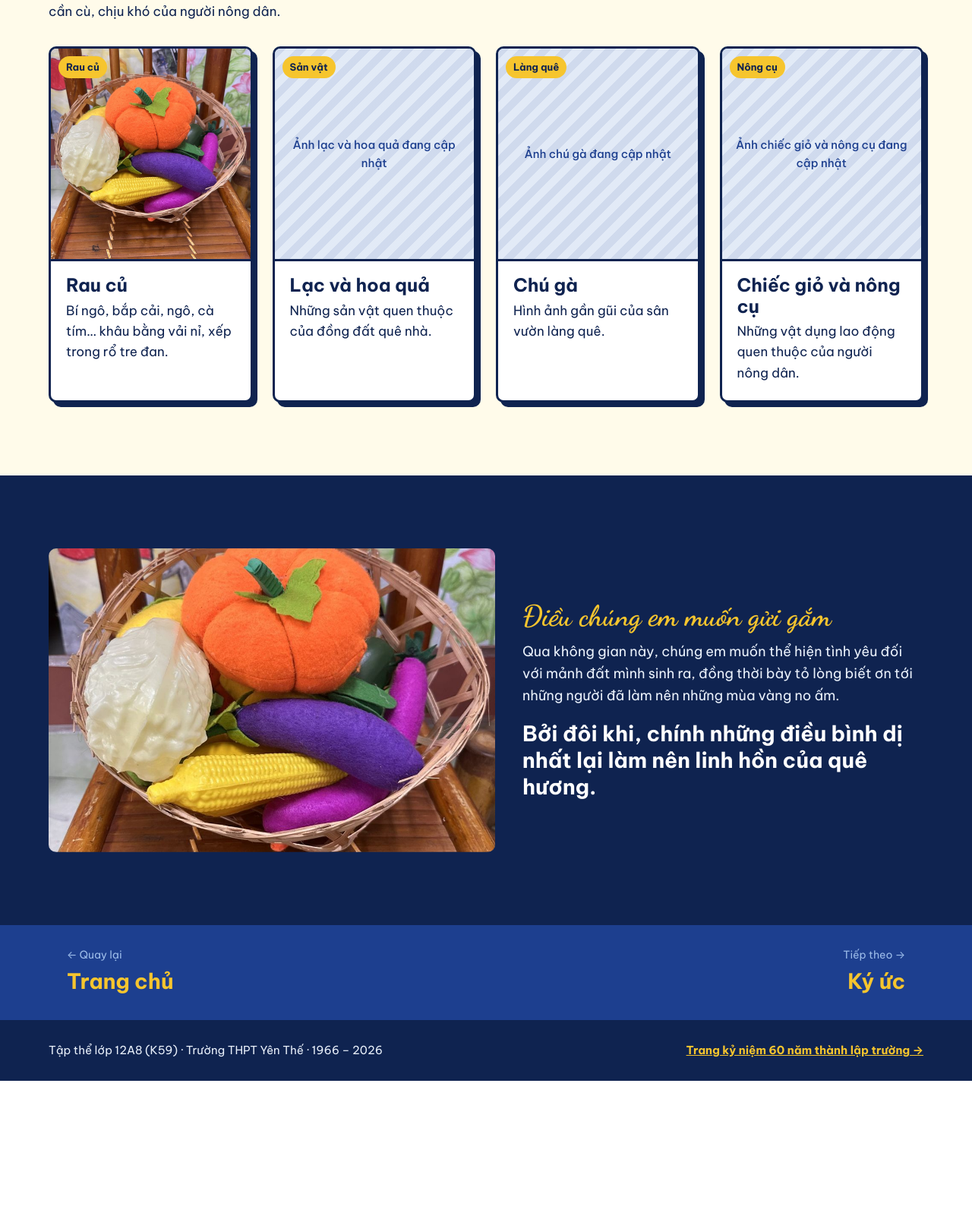
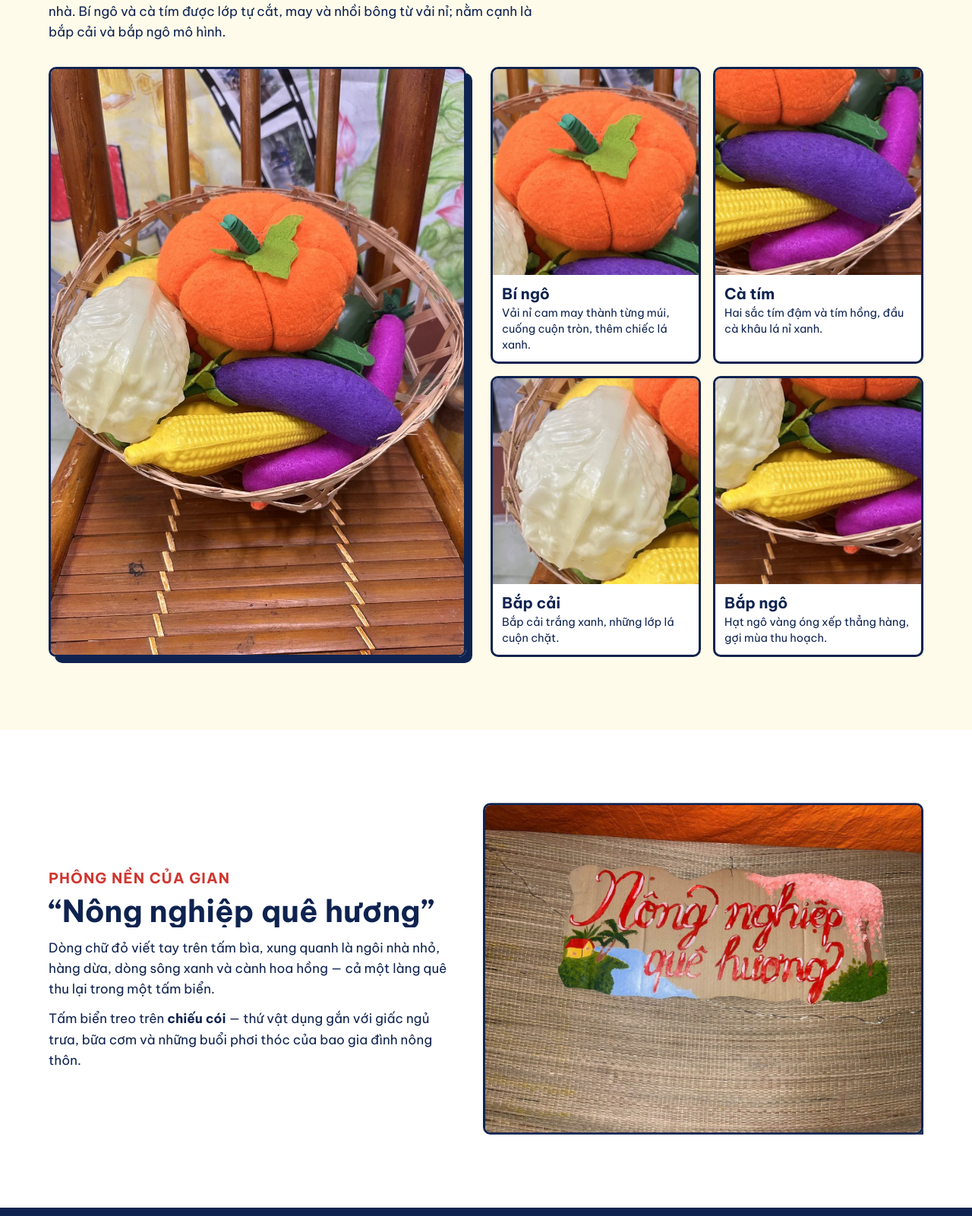
Before and after one commit to huyanhnongdo/60YTHSPROD, a plain HTML site: page nong-san.html in a window 1280 px wide. Shown: the part 769-2370 px from the top of the page at 76% size. Before the commit the page ends 2192 px from the top, so only its background shows below. Drawn offline with Linux system fonts and the light colour scheme; animation ran at ten frames a second; a web font is replaced by a local one.

Commit message:
Viết nội dung cho từng sản phẩm, bỏ ô QR khỏi trang
Co-Authored-By: Claude Opus 5.5 <noreply@anthropic.com>
Claude-Session: https://claude.ai/code/session_015vXDWqfBqqKduDGQystF22

```diff
--- a/css/site.css
+++ b/css/site.css
@@ -299,3 +299,20 @@ a{color:inherit}
   .petals{display:none}
 }
 .g4{grid-template-columns:repeat(auto-fit,minmax(min(100%,240px),1fr))}
+
+/* ---------- nội dung mở rộng ---------- */
+.card .made{font-size:14px;color:var(--muted)}
+.card.dark .made{color:var(--sky)}
+.fact{margin-top:8px;padding:12px 14px;border-radius:8px;background:var(--cream);border:2px dashed var(--yellow);font-size:15px;line-height:1.5;color:var(--deep)}
+.fact b{display:block;font-family:var(--display);font-size:15px;color:var(--red)}
+.card.dark .fact,.scope .fact{background:rgba(246,197,46,.08);color:var(--mist)}
+.card.dark .fact b,.scope .fact b{color:var(--yellow)}
+.feature{display:flex;flex-wrap:wrap;gap:32px;align-items:stretch}
+.feature>.pic{flex:1 1 420px;min-width:0;min-height:380px;border:3px solid var(--deep);border-radius:10px;overflow:hidden;box-shadow:8px 8px 0 var(--deep)}
+.feature>.text{flex:1 1 380px;min-width:0;align-self:center}
+.feature.rev{flex-direction:row-reverse}
+.veg{flex:1 1 440px;min-width:0;display:grid;grid-template-columns:repeat(2,minmax(0,1fr));gap:16px}
+.veg figure{background:var(--white);border:3px solid var(--deep);border-radius:10px;overflow:hidden;display:flex;flex-direction:column}
+.veg img{aspect-ratio:1/1;height:auto}
+.veg figcaption{padding:10px 12px 12px;font-size:14.5px;line-height:1.45}
+.veg figcaption b{display:block;font-family:var(--display);font-size:20px}
--- a/nong-san.html
+++ b/nong-san.html
@@ -37,44 +37,46 @@
       <p class="script" data-reveal style="--d:.15s">Hương sắc quê hương</p>
       <p class="lede" data-reveal style="--d:.25s">Nơi tái hiện hình ảnh thân thuộc của làng quê Việt Nam qua những sản vật bình dị như lạc, rau củ, hoa quả, hình ảnh chú gà, chiếc giỏ cùng những vật dụng lao động quen thuộc.</p>
     </div>
-    <div class="pic" data-reveal="clip" style="--d:.2s"><img class="ph-img zoom" src="img/bang-nong-nghiep.jpg" alt="Bảng chữ Nông nghiệp quê hương vẽ tay trên tấm chiếu cói" loading="lazy"></div>
+    <div class="pic" data-reveal="clip" style="--d:.2s"><img class="ph-img zoom" src="img/gio-rau-cu-2.jpg" alt="Rổ nông sản đặt trên ghế gỗ trong gian trại" loading="lazy"></div>
   </div>
 </section>
 
 <section class="sec" style="background:var(--cream)">
   <div class="wrap">
     <div class="sec-head">
-      <h2 class="h-l"><span class="rise"><span>Sản vật trong gian</span></span></h2>
-      <p data-reveal>Mỗi sản vật tuy giản dị nhưng đều chứa đựng hương vị của quê hương và sự cần cù, chịu khó của người nông dân.</p>
+      <h2 class="h-l"><span class="rise"><span>Rổ quê ngày mùa</span></span></h2>
+      <p data-reveal>Một chiếc rổ tre đan đặt trên ghế gỗ, đầy ắp những thứ quen thuộc của vườn nhà. Bí ngô và cà tím được lớp tự cắt, may và nhồi bông từ vải nỉ; nằm cạnh là bắp cải và bắp ngô mô hình.</p>
     </div>
-    <div class="grid g4">
-      <article class="card" data-reveal style="--d:0.00s">
-        <div class="media"><img class="ph-img zoom" src="img/gio-rau-cu.jpg" alt="Rau củ" loading="lazy"><span class="tag">Rau củ</span></div>
-        <div class="body"><h3>Rau củ</h3><p>Bí ngô, bắp cải, ngô, cà tím… khâu bằng vải nỉ, xếp trong rổ tre đan.</p></div>
-      </article>
-      <article class="card" data-reveal style="--d:0.08s">
-        <div class="media"><div class="pending">Ảnh lạc và hoa quả đang cập nhật</div><span class="tag">Sản vật</span></div>
-        <div class="body"><h3>Lạc và hoa quả</h3><p>Những sản vật quen thuộc của đồng đất quê nhà.</p></div>
-      </article>
-      <article class="card" data-reveal style="--d:0.16s">
-        <div class="media"><div class="pending">Ảnh chú gà đang cập nhật</div><span class="tag">Làng quê</span></div>
-        <div class="body"><h3>Chú gà</h3><p>Hình ảnh gần gũi của sân vườn làng quê.</p></div>
-      </article>
-      <article class="card" data-reveal style="--d:0.24s">
-        <div class="media"><div class="pending">Ảnh chiếc giỏ và nông cụ đang cập nhật</div><span class="tag">Nông cụ</span></div>
-        <div class="body"><h3>Chiếc giỏ và nông cụ</h3><p>Những vật dụng lao động quen thuộc của người nông dân.</p></div>
-      </article>
+    <div class="feature" data-reveal>
+      <div class="pic"><img class="ph-img zoom" src="img/gio-rau-cu.jpg" alt="Rổ tre đựng bí ngô, bắp cải, ngô và cà tím" loading="lazy"></div>
+      <div class="veg">
+        <figure data-reveal style="--d:.05s"><img class="ph-img zoom" src="img/bi-ngo.jpg" alt="Quả bí ngô may bằng vải nỉ cam, cuống và lá xanh" loading="lazy"><figcaption><b>Bí ngô</b>Vải nỉ cam may thành từng múi, cuống cuộn tròn, thêm chiếc lá xanh.</figcaption></figure>
+        <figure data-reveal style="--d:.12s"><img class="ph-img zoom" src="img/ca-tim.jpg" alt="Những quả cà tím may bằng vải nỉ tím" loading="lazy"><figcaption><b>Cà tím</b>Hai sắc tím đậm và tím hồng, đầu cà khâu lá nỉ xanh.</figcaption></figure>
+        <figure data-reveal style="--d:.19s"><img class="ph-img zoom" src="img/bap-cai.jpg" alt="Bắp cải mô hình" loading="lazy"><figcaption><b>Bắp cải</b>Bắp cải trắng xanh, những lớp lá cuộn chặt.</figcaption></figure>
+        <figure data-reveal style="--d:.26s"><img class="ph-img zoom" src="img/ngo.jpg" alt="Bắp ngô vàng mô hình" loading="lazy"><figcaption><b>Bắp ngô</b>Hạt ngô vàng óng xếp thẳng hàng, gợi mùa thu hoạch.</figcaption></figure>
+      </div>
     </div>
   </div>
 </section>
 
-<section class="sec story" style="background:var(--deep);color:var(--white)">
+<section class="sec">
+  <div class="wrap feature rev">
+    <div class="pic" data-reveal="clip"><img class="ph-img zoom" src="img/bang-nong-nghiep.jpg" alt="Bảng Nông nghiệp quê hương vẽ tay, treo trên tấm chiếu cói" loading="lazy"></div>
+    <div class="text">
+      <p class="kicker" data-reveal style="color:var(--red)">Phông nền của gian</p>
+      <h2 class="h-m" style="margin-top:6px"><span class="rise"><span>“Nông nghiệp quê hương”</span></span></h2>
+      <p data-reveal style="margin-top:14px">Dòng chữ đỏ viết tay trên tấm bìa, xung quanh là ngôi nhà nhỏ, hàng dừa, dòng sông xanh và cành hoa hồng — cả một làng quê thu lại trong một tấm biển.</p>
+      <p data-reveal style="margin-top:12px">Tấm biển treo trên <b>chiếu cói</b> — thứ vật dụng gắn với giấc ngủ trưa, bữa cơm và những buổi phơi thóc của bao gia đình nông thôn.</p>
+    </div>
+  </div>
+</section>
+
+<section class="sec" style="background:var(--deep);color:var(--white)">
   <div class="wrap">
-    <div class="pic" data-reveal="clip"><img class="ph-img zoom" src="img/gio-rau-cu-2.jpg" alt="Rổ nông sản bằng vải nỉ đặt trên ghế gỗ" loading="lazy"></div>
-    <div class="text">
-      <p class="script" data-reveal style="color:var(--yellow)">Điều chúng em muốn gửi gắm</p>
-      <p data-reveal style="margin-top:10px;color:var(--mist);font-size:18px">Qua không gian này, chúng em muốn thể hiện tình yêu đối với mảnh đất mình sinh ra, đồng thời bày tỏ lòng biết ơn tới những người đã làm nên những mùa vàng no ấm.</p>
-      <p class="big" data-reveal style="--d:.15s">Bởi đôi khi, chính những điều bình dị nhất lại làm nên linh hồn của quê hương.</p>
+    <div class="pull">
+      <p class="script" data-reveal style="color:var(--yellow);font-family:var(--script);font-size:38px">Điều chúng em muốn gửi gắm</p>
+      <p data-reveal style="margin-top:12px;font-family:var(--body);font-weight:400;font-size:18px;color:var(--mist)">Qua không gian này, chúng em muốn thể hiện tình yêu đối với mảnh đất mình sinh ra, đồng thời bày tỏ lòng biết ơn tới những người đã làm nên những mùa vàng no ấm.</p>
+      <p data-reveal style="--d:.15s;margin-top:20px">Bởi đôi khi, chính những điều bình dị nhất lại làm nên linh hồn của quê hương.</p>
     </div>
   </div>
 </section>
```
Also changed, not shown: index.html (+0 -4 lines), ky-uc.html (+3 -3 lines), stem.html (+9 -8 lines), tri-thuc.html (+5 -9 lines), img/bap-cai.jpg (added), img/bi-ngo.jpg (added), img/ca-tim.jpg (added), img/ngo.jpg (added).
